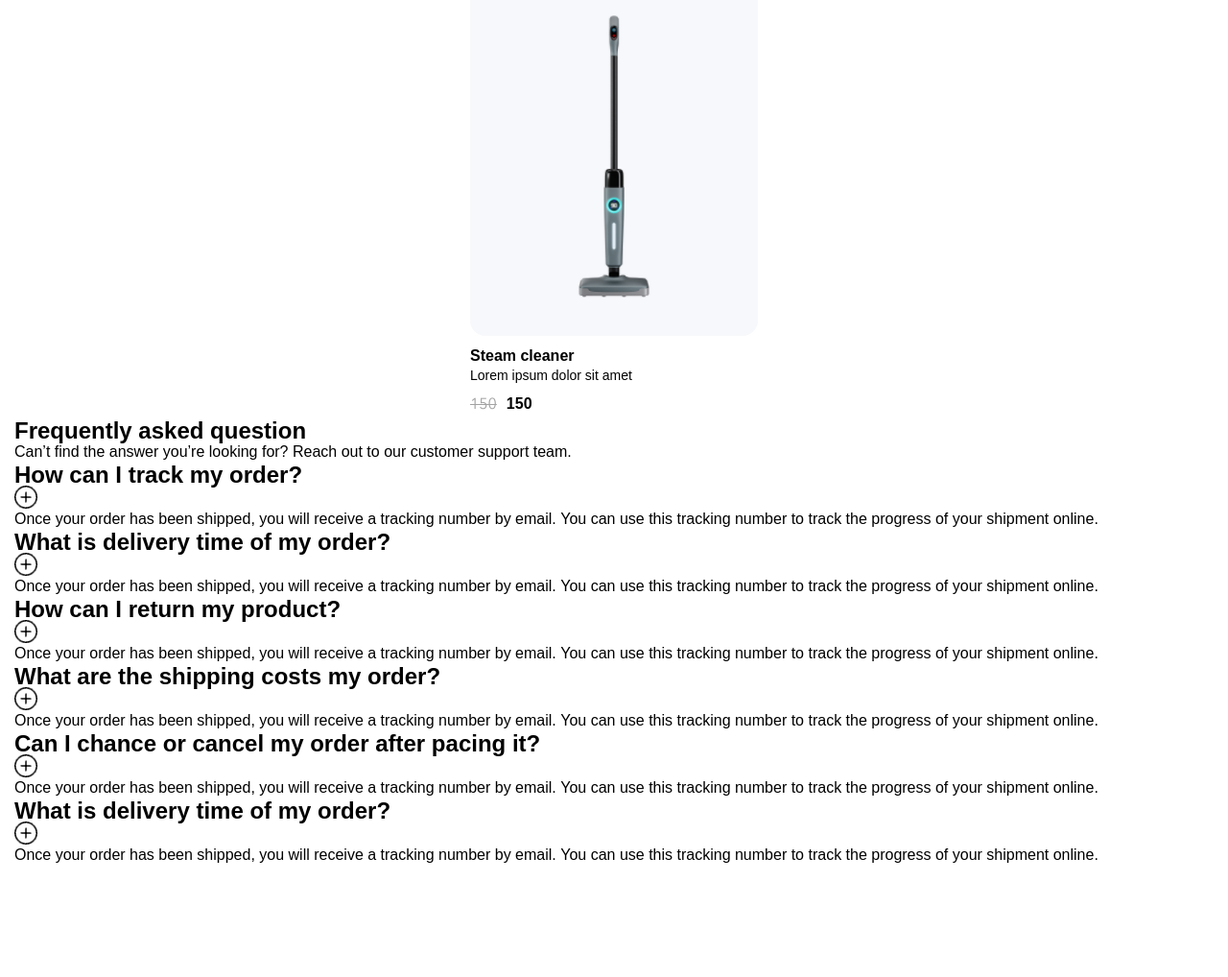
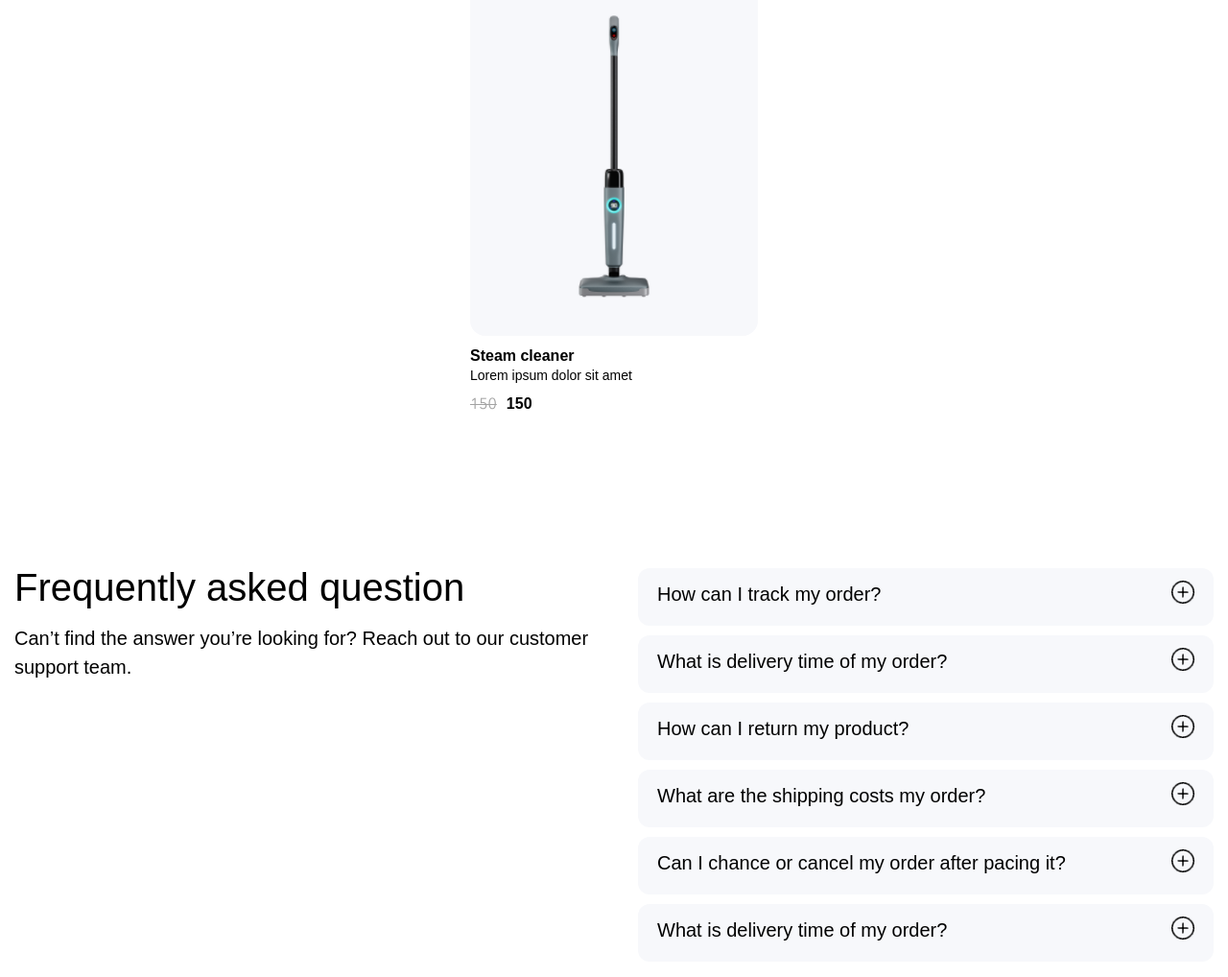
Before and after one commit to IvanLabza/ivan_dev_260325_test_front, a plain HTML site: page index.html in a window 1280 px wide. Shown: the part 796-1814 px from the top of the page at 96% size. Before the commit the page ends 1702 px from the top, so only its background shows below. Drawn offline with Linux system fonts and the light colour scheme.

Commit message:
faq style

```diff
--- a/css/style.css
+++ b/css/style.css
@@ -2,6 +2,7 @@
 
 :root {
   --text-Primary-Color: rgb(0, 0, 0);
+  --second--color: rgb(247, 248, 251);
 }
 
 @font-face {
@@ -21,6 +22,7 @@
 
 body {
   font-family: "MyFont", sans-serif;
+  color: var(--text-Primary-Color);
 }
 
 .container {
@@ -38,14 +40,12 @@ body {
 }
 
 .products-title {
-  color: var(--text-Primary-Color);
   font-size: 32px;
   font-weight: 700;
   line-height: 150%;
   margin-bottom: 10px;
 }
 .products-text {
-  color: var(--text-Primary-Color);
   font-size: 14px;
   font-weight: 400;
   line-height: 150%;
@@ -64,18 +64,16 @@ body {
 .products__list-img {
   border-radius: 16px;
   padding: 30px;
-  background: rgb(247, 248, 251);
+  background: var(--second--color);
   margin-bottom: 10px;
 }
 .product__list-title {
-  color: var(--text-Primary-Color);
   font-size: 14px;
   font-weight: 700;
   line-height: 17px;
   margin-bottom: 2px;
 }
 .product__list-text {
-  color: var(--text-Primary-Color);
   font-size: 12px;
   font-weight: 400;
   line-height: 150%;
@@ -89,7 +87,6 @@ body {
 }
 
 .products__list__content__wraps span {
-  color: var(--text-Primary-Color);
   font-size: 14px;
   font-weight: 700;
   line-height: 17px;
@@ -133,44 +130,98 @@ body {
   .products__list__content__wraps span {
     font-size: 16px;
   }
-
 }
 
 /* products */
 
 /* faq */
 .faq {
+  padding-top: 100px;
+  padding-bottom: 40px;
 }
 
 .faq-title {
+  font-size: 24px;
+  font-weight: 500;
+  line-height: 150%;
 }
 .faq__text {
+  font-size: 14px;
+  font-weight: 400;
+  line-height: 150%;
+  margin-top: 10px;
 }
 .faq__list {
+  margin-top: 40px;
+  display: flex;
+  flex-direction: column;
+  gap: 10px;
 }
 .faq__list__item {
+  border-radius: 12px;
+  background: var(--second--color);
+  padding: 8px 10px;
+  transition: color 0.3s ease-out;
+}
+.faq__head__content h3 {
+  font-size: 16px;
+  font-weight: 400;
+  line-height: 150%;
 }
 .faq__head__content {
+  display: flex;
+  justify-content: space-between;
+  align-items: center;
+  gap: 90px;
+  max-width: 600px;
 }
 .faq__list__item__text {
+  margin-top: 10px;
+  font-size: 14px;
+  font-weight: 400;
+  line-height: 150%;
+  max-height: 0;
+  overflow: hidden;
+  transition: max-height 0.3s ease-out, opacity 0.3s ease-out;
+  opacity: 0;
 }
 
-@media screen and (max-width: 768px) {
+.faq__list__item.active .faq__list__item__text {
+  max-height: 200px;
+  opacity: 1;
+}
+
+.faq__list__item.active {
+  background: rgb(215, 236, 236);
+}
+
+@media screen and (min-width: 768px) {
   .faq {
+    padding-top: 120px;
   }
-  .container {
+  .faq .container {
+    display: flex;
+    gap: 30px;
+    align-items: baseline;
+    justify-content: space-between;
   }
   .faq-title {
+    font-size: 40px;
   }
   .faq__text {
+    font-size: 20px;
   }
   .faq__list {
+    max-width: 600px;
   }
   .faq__list__item {
+    padding: 10px 20px;
   }
-  .faq__head__content {
+  .faq__head__content h3 {
+    font-size: 20px;
   }
   .faq__list__item__text {
+    font-size: 20px;
   }
 }
 /* faq */
--- a/index.html
+++ b/index.html
@@ -96,14 +96,17 @@
     <section class="faq">
         <div class="container">
 
-            <h2 class="faq-title">Frequently asked question</h2>
-            <p class="faq__text">Can’t find the answer you’re looking for?
-                Reach out to our customer
-                support team.</p>
+            <div class="faq__wraps">
+                <h2 class="faq-title">Frequently asked question</h2>
+                <p class="faq__text">Can’t find the answer you’re looking
+                    for?
+                    Reach out to our customer
+                    support team.</p>
+            </div>
             <ul class="faq__list">
                 <li class="faq__list__item">
                     <div class="faq__head__content">
-                        <h2>How can I track my order?</h2>
+                        <h3>How can I track my order?</h3>
                         <img src="./img/faq__open.png" alt="faq option"
                             width="24" height="24">
                     </div>
@@ -118,7 +121,7 @@
 
                 <li class="faq__list__item">
                     <div class="faq__head__content">
-                        <h2>What is delivery time of my order?</h2>
+                        <h3>What is delivery time of my order?</h3>
                         <img src="./img/faq__open.png" alt="faq option"
                             width="24" height="24">
                     </div>
@@ -133,7 +136,7 @@
 
                 <li class="faq__list__item">
                     <div class="faq__head__content">
-                        <h2>How can I return my product?</h2>
+                        <h3>How can I return my product?</h3>
                         <img src="./img/faq__open.png" alt="faq option"
                             width="24" height="24">
                     </div>
@@ -148,7 +151,7 @@
 
                 <li class="faq__list__item">
                     <div class="faq__head__content">
-                        <h2>What are the shipping costs my order?</h2>
+                        <h3>What are the shipping costs my order?</h3>
                         <img src="./img/faq__open.png" alt="faq option"
                             width="24" height="24">
                     </div>
@@ -163,9 +166,9 @@
 
                 <li class="faq__list__item">
                     <div class="faq__head__content">
-                        <h2>Can I chance or cancel my order after pacing
+                        <h3>Can I chance or cancel my order after pacing
                             it?
-                        </h2>
+                        </h3>
                         <img src="./img/faq__open.png" alt="faq option"
                             width="24" height="24">
                     </div>
@@ -180,7 +183,7 @@
 
                 <li class="faq__list__item">
                     <div class="faq__head__content">
-                        <h2>What is delivery time of my order?</h2>
+                        <h3>What is delivery time of my order?</h3>
                         <img src="./img/faq__open.png" alt="faq option"
                             width="24" height="24">
                     </div>
--- a/js/index.js
+++ b/js/index.js
@@ -0,0 +1,23 @@
+// Акардион
+document.addEventListener("DOMContentLoaded", () => {
+  document.querySelectorAll(".faq__head__content").forEach((item) => {
+    item.addEventListener("click", () => {
+      let parent = item.parentElement;
+
+      // Закрываем другие
+      document.querySelectorAll(".faq__list__item").forEach((faq) => {
+        if (faq !== parent) {
+          faq.classList.remove("active");
+          faq.querySelector("img").src = "./img/faq__open.png";
+        }
+      });
+
+      // Переключаем активность
+      let isActive = parent.classList.toggle("active");
+
+      // Меняем картинку
+      let img = item.querySelector("img");
+      img.src = isActive ? "./img/faq__close.png" : "./img/faq__open.png";
+    });
+  });
+});
```
